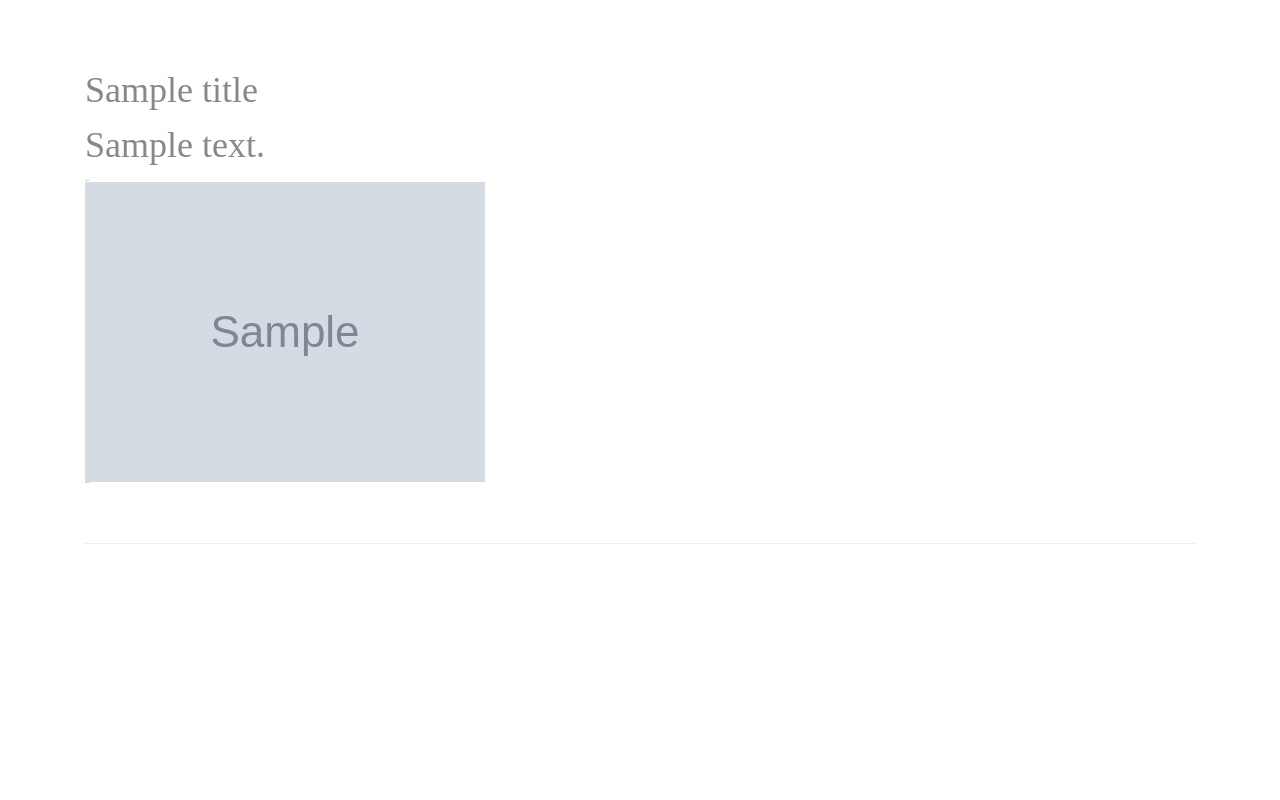
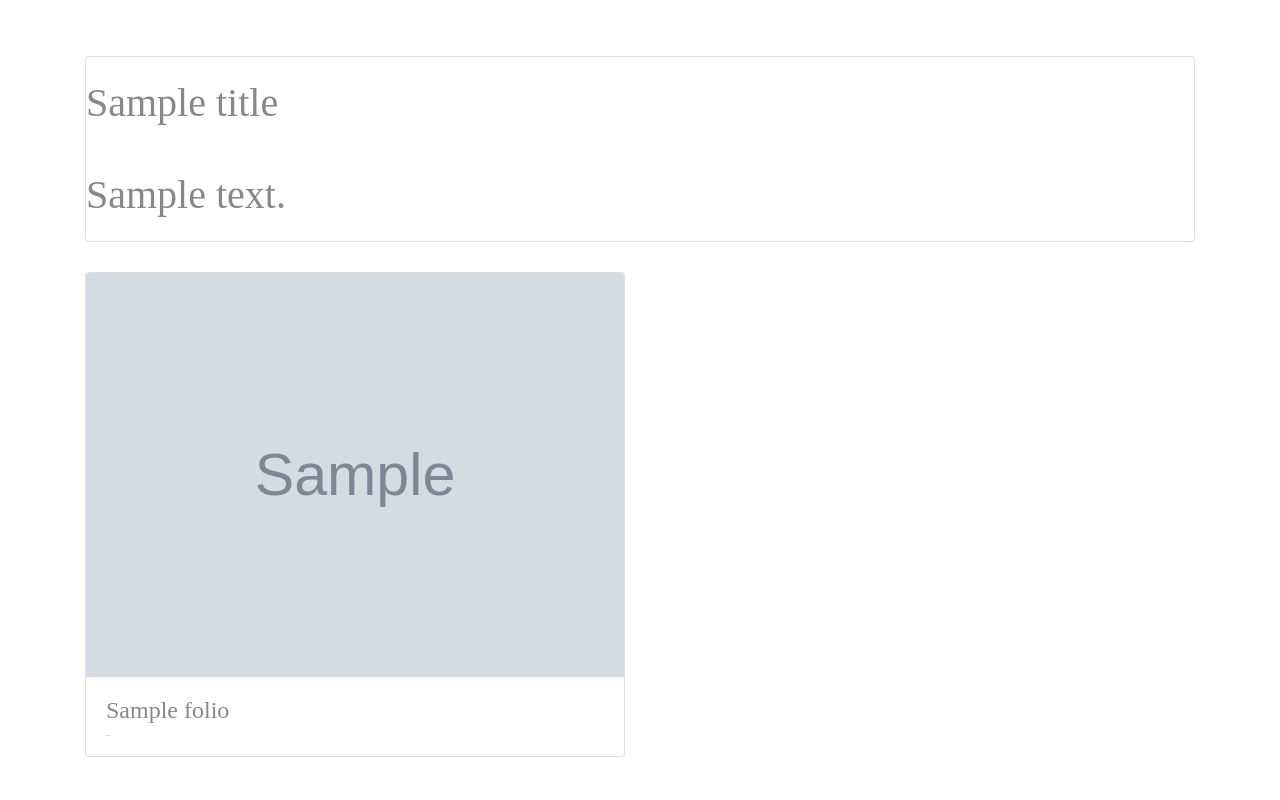
Before and after one commit to poffpoff/TNA, a Django app: template festival/templates/festival/portfolio.html in a window 1280 px wide. Run offline with Django 3.2, Linux system fonts and the light colour scheme; tables that the repository leaves empty hold one stand-in row (values such as "Sample post"); the template is opened without the code that fills it: values that come from a table or form of the project are taken from there, most other values are stand-ins (such as "Sample title", 1, 10 or a date in 2020); grey boxes marked "Sample" are stand-in pictures; parts of the project's set-up code (start-up, migrations or seed data) failed here and were passed over; some libraries are stand-ins or nearby versions; some web fonts are replaced.

Commit message:
fix portfolio

```diff
--- a/festival/static/festival/css/page.css
+++ b/festival/static/festival/css/page.css
@@ -21,3 +21,6 @@ body {
 .pagination {
   margin-bottom: 30px;
 }
+.header {
+  margin-bottom: 30px;
+}
--- a/festival/templates/festival/portfolio.html
+++ b/festival/templates/festival/portfolio.html
@@ -4,15 +4,17 @@
 {% block content %}
         <div class="row">
             {% for folio in folio.all %}
-                <div class="col-md-6 portfolio-item">
+             <div class="col-lg-6 portfolio-item">
+              <div class="card h-100">
+                <a href="{{folio.link}}"><img class="card-img-top" src=/static/festival/media/{{ folio.image }} alt=""></a>
+                <div class="card-body">
+                  <h4 class="card-title">
                     {{folio.name}}
-                    <a href={{ folio.link }}>
-                        <img class="img-responsive " src=/static/festival/media/{{ folio.image }}>
-                    </a>
-                    <p> {{folio.text}}
+                  </h4>
+                  <p class="card-text">{{folio.text}}</p>
                 </div>
+              </div>
+            </div>
             {% endfor %}
-            <hr>
         </div>
-        <hr>
 {% endblock %}
--- a/festival/templates/page.html
+++ b/festival/templates/page.html
@@ -7,9 +7,6 @@
     <link href="https://fonts.googleapis.com/css?family={{ font_style }}" rel='stylesheet'>
 
     <link href="{% static 'festival/css/bootstrap.css' %}" rel="stylesheet">
-
-    <!-- Bootstrap core CSS -->
-    <link href="{% static 'festival/css/portfolio-bootstrap.css' %}" rel="stylesheet">
 
     <link href="{% static 'festival/css/page.css' %}" rel="stylesheet">
 
@@ -31,10 +28,13 @@
 <body>
     <!-- Page Content -->
     <div class="container">
-     <h1 class="my-4 text-center text-lg-left">{{ title }}</h1>
-     <h1 class="my-4 text-center text-lg-left">{{ text }}</h1>
 
-            {% block content %}{% endblock %}
+        <div class="card h-100 header">
+         <h1 class="my-4 text-center text-lg-left">{{ title }}</h1>
+         <h1 class="my-4 text-center text-lg-left">{{ text }}</h1>
+        </div>
+
+        {% block content %}{% endblock %}
     </div>
     <!-- /.container -->
 
```
